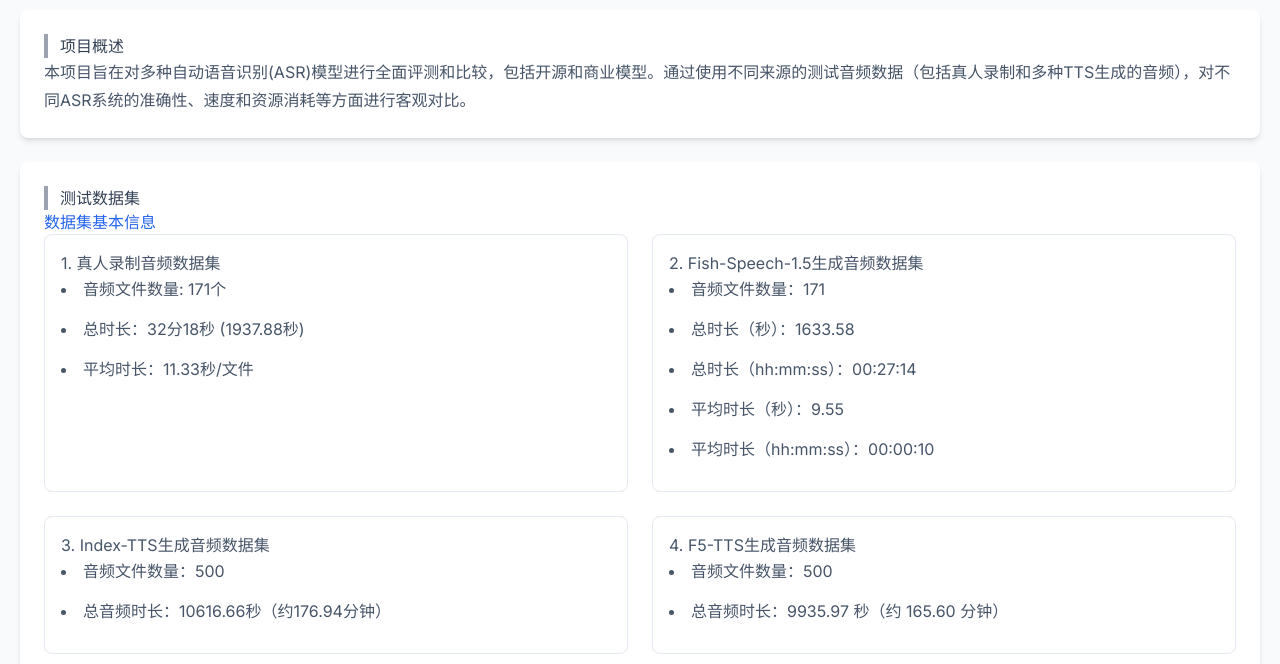
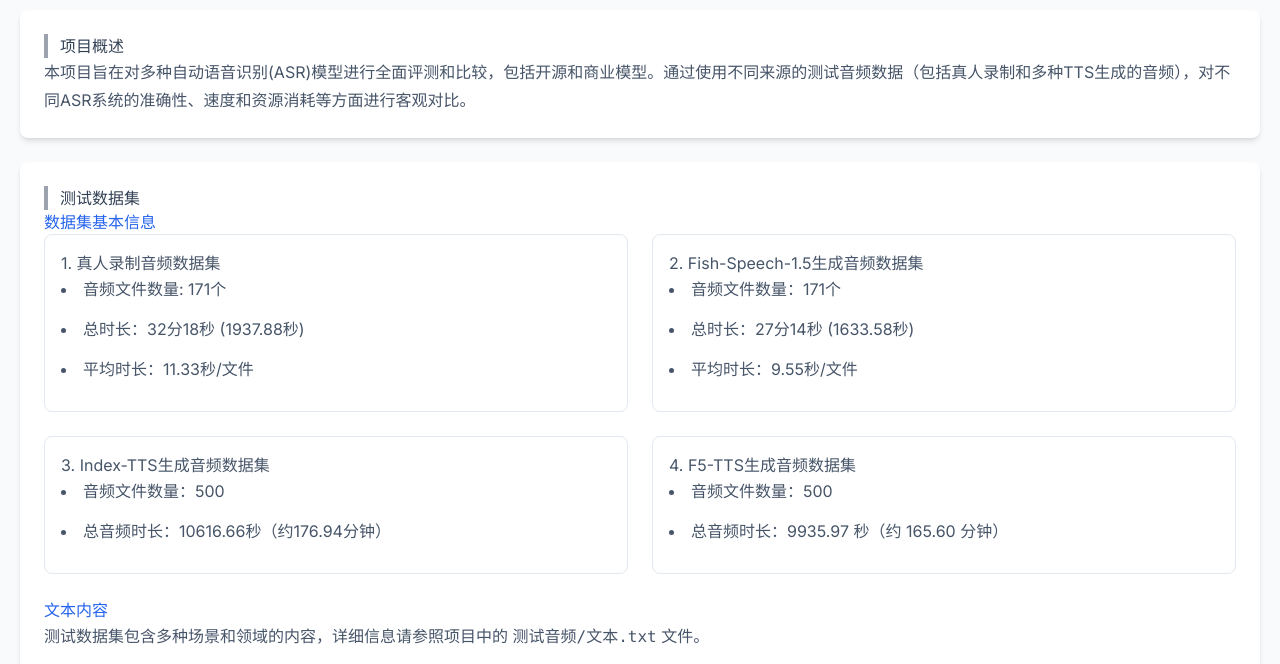
Before and after one commit to reilxlx/ASR-Model-Comparison, a plain HTML site: page index.html in a window 1280 px wide. Shown: the part 136-800 px from the top of the page. Drawn offline with nearby package versions, Linux system fonts and the light colour scheme.

Commit message:
modified:   index.html

```diff
--- a/index.html
+++ b/index.html
@@ -179,11 +179,9 @@
                 <div class="p-4 border border-slate-200 rounded-lg">
                     <h4>2. Fish-Speech-1.5生成音频数据集</h4>
                     <ul class="list-disc list-inside">
-                        <li>音频文件数量：171</li>
-                        <li>总时长（秒）：1633.58</li>
-                        <li>总时长（hh:mm:ss）：00:27:14</li>
-                        <li>平均时长（秒）：9.55</li>
-                        <li>平均时长（hh:mm:ss）：00:00:10</li>
+                        <li>音频文件数量：171个</li>
+                        <li>总时长：27分14秒 (1633.58秒)</li>
+                        <li>平均时长：9.55秒/文件</li>
                     </ul>
                 </div>
                 <div class="p-4 border border-slate-200 rounded-lg">
```
